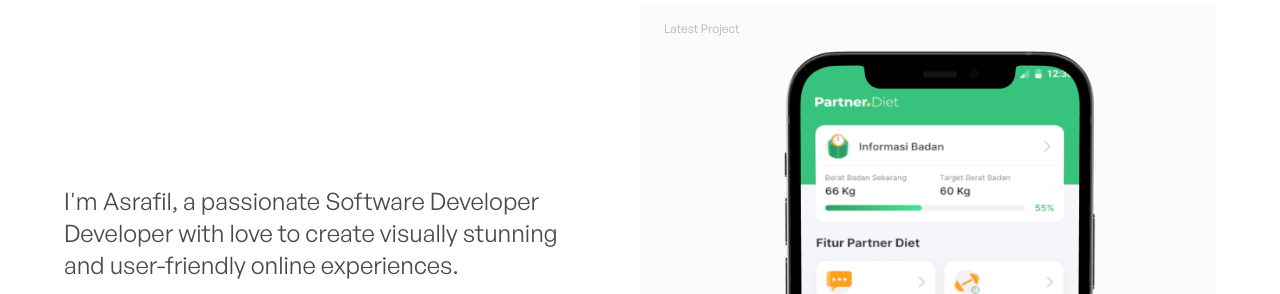
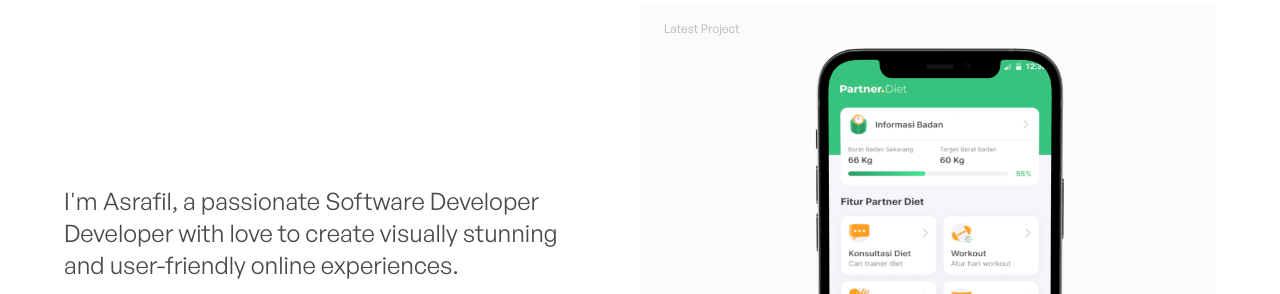
Before and after one commit to asrafilll/portfolio, a website built with Vite: page index.html in a window 1280 px wide. Shown: the part 143-437 px from the top of the page. Built offline with nearby package versions, Linux system fonts and the light colour scheme.

Commit message:
style: change image size

```diff
--- a/index.html
+++ b/index.html
@@ -51,7 +51,7 @@
         class="flex flex-col pl-6 pt-4 bg-slate-75 hover:shadow-md hover:shadow-neutral-100 duration-300 rounded-lg"
       >
         <p class="text-xs text-slate-text text-left">Latest Project</p>
-        <img class="w-80 mx-auto" src="src/assets/mockup.png" />
+        <img class="w-64 mx-auto" src="src/assets/mockup.png" />
       </div>
 
       <div class="flex w-full gap-2">
```
Also changed, not shown: src/css/global.css.
